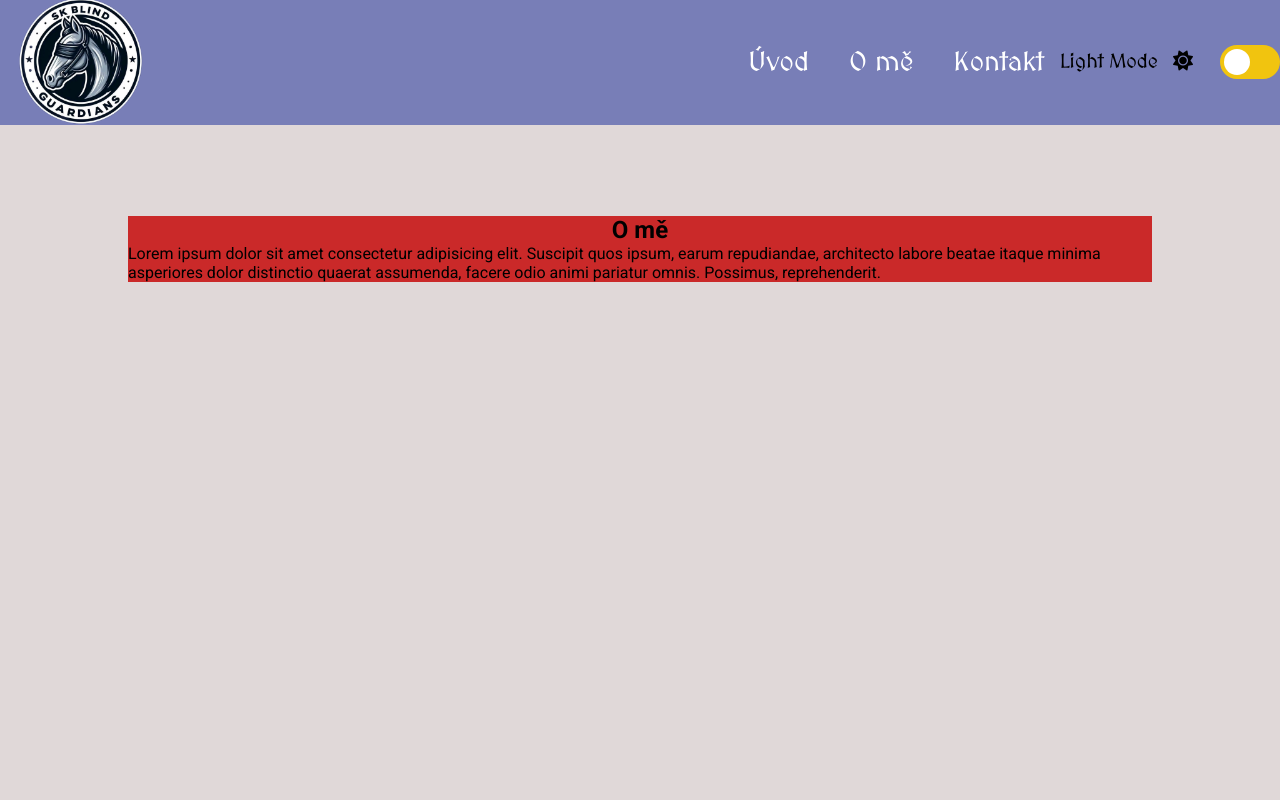
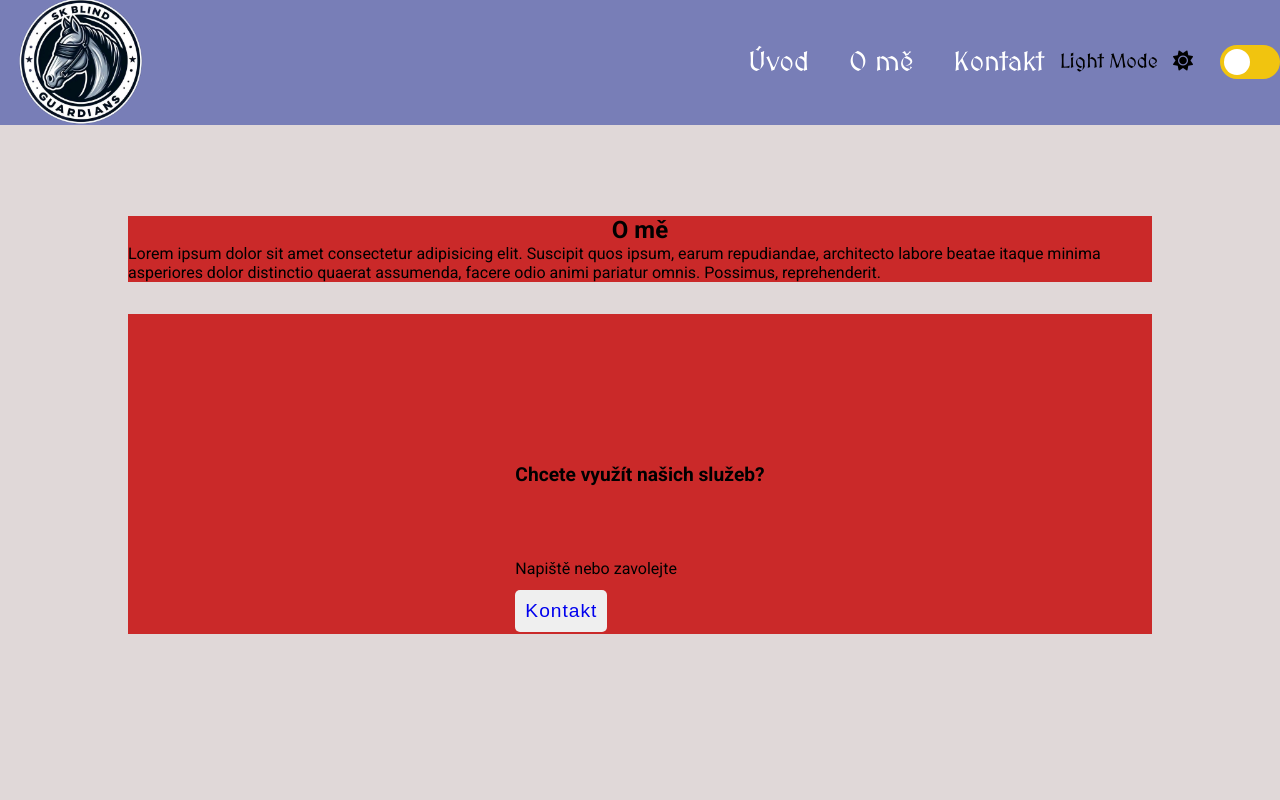
Before and after one commit to DanielK-tech/React_Vite_TS_SCSS, a React (Vite) app in the folder my-react-app/: page /about in a window 1280 px wide. Shown: the top 800 px of the page. Built offline with nearby package versions, Linux system fonts and the light colour scheme; a web font is replaced by a local one.

Commit message:
new component

```diff
--- a/my-react-app/package.json
+++ b/my-react-app/package.json
@@ -10,6 +10,7 @@
     "preview": "vite preview"
   },
   "dependencies": {
+    "@ffmpeg/ffmpeg": "^0.12.15",
     "react": "^18.3.1",
     "react-dom": "^18.3.1",
     "react-router-dom": "^7.1.1"
--- a/my-react-app/src/App.tsx
+++ b/my-react-app/src/App.tsx
@@ -8,6 +8,7 @@ import Footer from "./components/Footer";
 import HomeInfo from "./components/MainContent";
 import About from "./components/AboutMe";
 import Contact from "./components/Contact";
+import OurService from "./components/OurServices";
 // import "./App.css";
 
 function App() {
@@ -19,11 +20,12 @@ function App() {
               <Header /> {/* Navigace dostupná na všech stránkách */}
               <main>
               <Routes>
-                  {/* Definujeme routy */}
+                  {/* Definujeme routy v mainu */}
                   <Route path="/*" element={<HomeInfo />} /> {/* Úvodní stránka */}
                   <Route path="/about" element={<About />} /> {/* O mně */}
                   <Route path="/contact" element={<Contact />} /> {/* Kontakt */}
               </Routes>
+                {/* <OurService /> Nabídka služeb */}
               </main>
               <Footer /> {/* Patička dostupná na všech stránkách */}
           </BrowserRouter>
--- a/my-react-app/src/components/AboutMe.tsx
+++ b/my-react-app/src/components/AboutMe.tsx
@@ -1,5 +1,6 @@
 import { useState } from "react";
 import React from "react";
+import OurService from "./OurServices";
 
 const About: React.FC = () => {
     return (
@@ -8,6 +9,7 @@ const About: React.FC = () => {
                 <h2>O mě</h2>
                 <p>Lorem ipsum dolor sit amet consectetur adipisicing elit. Suscipit quos ipsum, earum repudiandae, architecto labore beatae itaque minima asperiores dolor distinctio quaerat assumenda, facere odio animi pariatur omnis. Possimus, reprehenderit.</p>
             </div>
+            <OurService />
         </section>
         );
 };
--- a/my-react-app/src/components/MainContent.tsx
+++ b/my-react-app/src/components/MainContent.tsx
@@ -1,5 +1,6 @@
 import { useState } from "react";
 import React from "react";
+import OurService from "./OurServices";
 
 const Main: React.FC = () => {
     return (
@@ -8,6 +9,7 @@ const Main: React.FC = () => {
                 <h1>SK Blind Guardians</h1>
                 <h3>Hyporehabilitace a aktivity s využitím koní.</h3>
             </div>
+            <OurService />
         </section>
     );
 };
--- /dev/null
+++ b/my-react-app/src/components/OurServices.tsx
@@ -0,0 +1,27 @@
+import React from "react";
+import { NavLink } from "react-router-dom";
+
+const OurService: React.FC = () => {
+    // Funkce pro scrollování nahoru
+    const scrollToTop = () => {
+        window.scrollTo({ top: 0, behavior: "smooth" });
+    };
+
+    return (
+        <section className="HomeSection" id="Service" tabIndex={0}>
+            <div className="container">
+                <div className="Servicesis">
+                <h4 className="Services">Chcete využít našich služeb?</h4>
+                <p>Napiště nebo zavolejte</p>
+                <button className="btn">
+                    <NavLink to="/contact" onClick={scrollToTop}>
+                        Kontakt
+                    </NavLink>
+                </button>
+                </div>
+            </div>
+        </section>
+    );
+};
+
+export default OurService;
--- a/my-react-app/src/components/partials/_mixins.scss
+++ b/my-react-app/src/components/partials/_mixins.scss
@@ -140,3 +140,10 @@
 .hidden {
   display: none;
 }
+
+/**********************************
+           Border Radius
+**********************************/
+@mixin border-radius($radius){
+  border-radius: $radius;
+}
--- a/my-react-app/src/components/partials/_variables.scss
+++ b/my-react-app/src/components/partials/_variables.scss
@@ -3,6 +3,7 @@ $nav-color: rgba(17, 37, 150, 0.5);
 $white-color: #fff;
 $body-font: "Roboto", sans-serif;
 $font-size-hamburger: 2.8rem;
+$btn-hover: #f1c40f;
 /*Přepínač*/
 $switcher-font: MedievalSharp, Arial, Helvetica, sans-serif;
 $slider-color: #f1c40f;
@@ -12,10 +13,12 @@ $slider-active: #2ecc71;
   --body-color: #{$body-color};
   --nav-color: #{$nav-color};
   --white-color: #{$white-color};
+  --btn-hover: #{$btn-hover};
   /*Přepínač*/
   --switcher-family-font: #{$switcher-font};
   --slider-color: #{$slider-color};
   --slider-active: #{$slider-active};
+
 }
 [data-theme="dark"] {
   --body-color: #333;
--- a/my-react-app/src/style.scss
+++ b/my-react-app/src/style.scss
@@ -1,6 +1,7 @@
 /* komponenty */
 @use "./components/partials/mixins" as *;
 @use "./components/partials/variables" as *;
+// @use './components/img/grass.svg' as *;
 
 @import url("https://fonts.googleapis.com/css2?family=Poppins:ital,wght@0,100;0,200;0,300;0,400;0,500;0,600;0,700;0,800;0,900;1,100;1,200;1,300;1,400;1,500;1,600;1,700;1,800;1,900&family=Raleway:ital,wght@0,100..900;1,100..900&display=swap");
 
@@ -38,6 +39,9 @@ main {
   min-height: 100vh;
   min-height: 100dvh;
   margin-top: 13.5rem;
+  display: flex;
+  flex-direction: column;
+  gap: 2rem;
 }
 /** Logo *********/
 .LogoSK{
@@ -51,6 +55,26 @@ main {
   flex-direction: column;
   justify-content: center;
   align-items: center;
+  /* H4 */
+  .Services{
+    font-size: 1.2rem;
+  }
+  /** další kontejner*/
+  .Servicesis{
+    position: relative;
+    display: flex;
+    flex-direction: column;
+    justify-content: center;
+    height: 20rem;
+    p{
+      position: absolute;
+      bottom: 3.5rem;
+    }
+    button{
+      position: absolute;
+      bottom: 2px;
+    }
+  }
 }
 /** hlavička **/
 
@@ -92,11 +116,35 @@ main {
   }
 }
 
-/*** MainContent komponenta ***/
+/*** MainContent komponenta a další (hlavní třída sekcí) ***/
 .HomeSection{
   display: flex;
   justify-content: center;
+  align-items: center;
+  gap: 2rem;
+  flex-direction: column;
+  width: 100%;
 
+}
+
+/***********************************
+  * Univerzální tlačítko
+  ***********************************/
+.btn {
+  letter-spacing: 1px;
+  padding: 10px;
+  border: none;
+  @include border-radius(5px);
+  transition: .5s;
+
+  a{
+    font-size: 1.2rem;
+    text-decoration: none;
+  }
+  &:hover{
+    background-color: var(--btn-hover);
+    transform: scale(1.1);
+  }
 }
 
 /** hamburger v nav */
```
Also changed, not shown: my-react-app/src/components/img/grass.svg (added), 1 other file (tests, documents, lock files or other folders).
